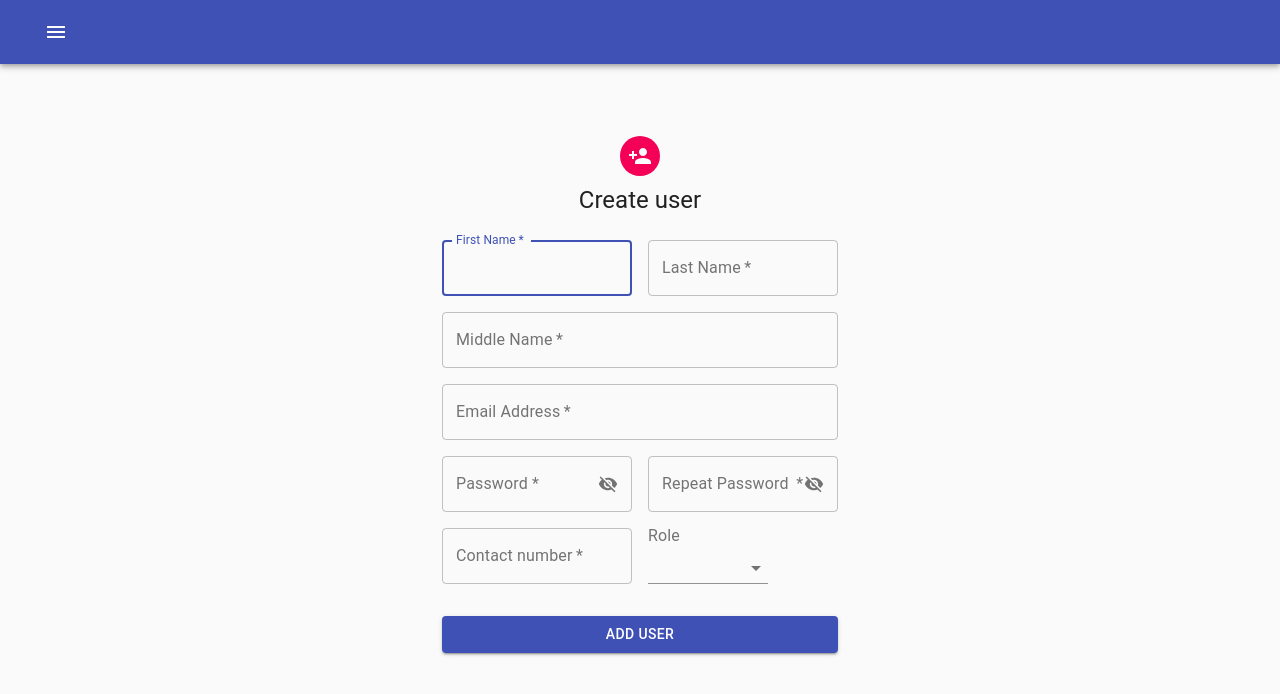
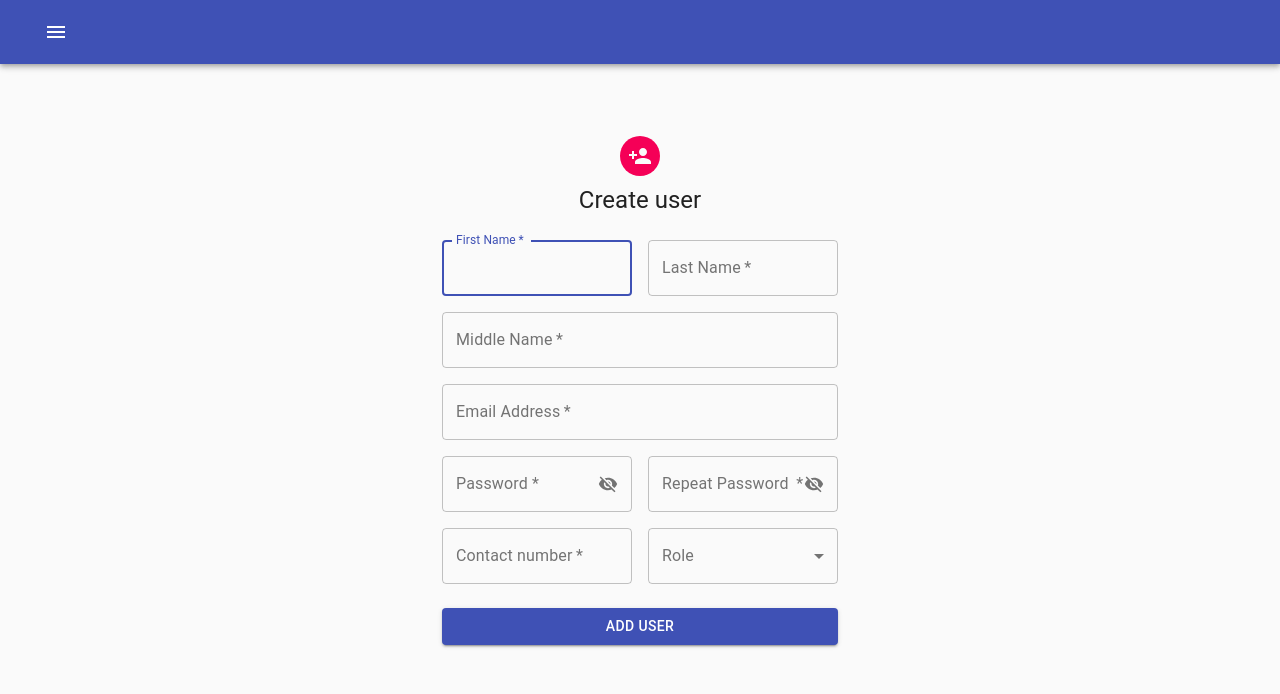
Before and after one commit to vor-obey/CRM-for-Small-Business, a React (Create React App) app: page /create-user in a window 1280 px wide. Shown: the top 694 px of the page. Built offline with nearby package versions, Linux system fonts and the light colour scheme.

Commit message:
Role Field fix

```diff
--- a/src/constants/urls.js
+++ b/src/constants/urls.js
@@ -1,4 +1,4 @@
-export const BASE_URL = "http://localhost:3001";
+export const BASE_URL = "http://localhost:3002";
 export const USER_URLS = {
     USERS: `/users`,
     ORDERS: `/orders`,
--- a/src/view/pages/CreateUser/CreateUser.js
+++ b/src/view/pages/CreateUser/CreateUser.js
@@ -206,20 +206,28 @@ class CreateUser extends Component{
                                     fullWidth
                                 />
                             </Grid>
-                            <Grid item xs={12} sm={6}>
-                                <InputLabel>Role</InputLabel>
+                            <Grid item xs={12} sm={6} className={classes.wm}>
+                                <FormControl variant="outlined" className={classes.formControl}>
+                                    <InputLabel id="demo-simple-select-outlined-label">
+                                    Role
+                                    </InputLabel>
                                     <Select
-                                    className={classes.select}
+                                        // className={classes.select}
+                                        labelId="demo-simple-select-outlined-label"
+                                        id="demo-simple-select-outlined"
+                                        name={"role"}
                                         value={this.state.inputs.role}
-                                    name={"role"}
-                                    onChange={this.onChangeHandler}>
+                                        onChange={this.onChangeHandler}
+                                        labelWidth={45}
+                                        >
                                             <MenuItem value="">
                                                 <em>None</em>
                                             </MenuItem>
-                                        <MenuItem value="admin">Admin</MenuItem>
-                                        <MenuItem value="moderator">Moderator</MenuItem>
-                                        <MenuItem value="manager">Manager</MenuItem>
+                                            <MenuItem value={"admin"}>Admin</MenuItem>
+                                            <MenuItem value={"moderator"}>Moderator</MenuItem>
+                                            <MenuItem value={"manager"}>Manager</MenuItem>
                                     </Select>
+                                </FormControl>
                             </Grid>
                         </Grid>
                         <Button
--- a/src/view/pages/CreateUser/CreateUser.style.js
+++ b/src/view/pages/CreateUser/CreateUser.style.js
@@ -15,7 +15,10 @@ export const createuserStyle = (theme =>  ({
     },
     select: {
         margin: theme.spacing(1, 0),
-        minWidth: 120,
+        minWidth: '100%',
+    },
+    formControl: {
+        width: '100%',
     },
     submit: {
         margin: theme.spacing(3, 0, 2),
```
Also changed, not shown: 1 other file (tests, documents, lock files or other folders). Lines whose indentation alone changed are shown as unchanged.
